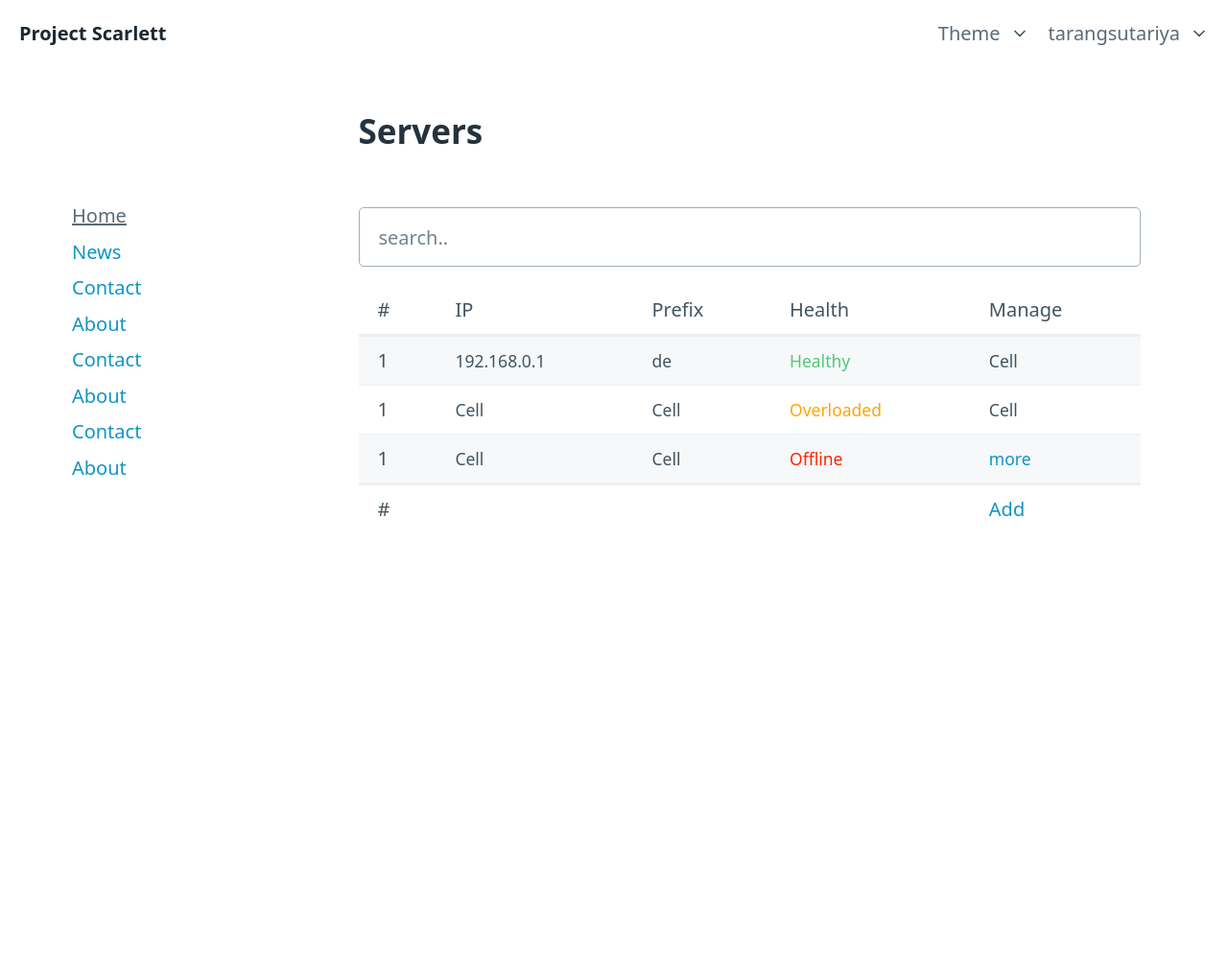
After one commit to tarangsutariya/project-scarlett, a Flask app: template src/blueprints/admin/settings/templates/server_settings.html in a window 1280 px wide. The commit adds this page. Shown: the top 1009 px of the page at 96% size. Run offline with Flask 2, Linux system fonts and the light colour scheme; the template is opened without the code that fills it, so the values that code supplies are empty.

Commit message:
add admin server settigns

```diff
--- a/requirements.txt
+++ b/requirements.txt
@@ -4,3 +4,4 @@ Flask-SQLAlchemy
 authlib
 PyGithub
 celery
+cloudflare
--- a/src/blueprints/admin/admin.py
+++ b/src/blueprints/admin/admin.py
@@ -7,12 +7,12 @@ from .dashboard_manage import admin_manage
 from github import Github
 from .admin_login_manager import admin_login_required
 from .models import admin_github_tokens,admin_token_orgs,admin_user
-
+from .settings.settings import admin_settings_bp
 
 
 admin_bp = Blueprint("admin",__name__,template_folder="templates",static_folder="static")
 admin_bp.register_blueprint(admin_manage,url_prefix="/manage")
-
+admin_bp.register_blueprint(admin_settings_bp,url_prefix="/settings")
 
 
 
--- /dev/null
+++ b/src/blueprints/admin/settings/templates/server_settings.html
@@ -0,0 +1,198 @@
+<!doctype html>
+<html lang="en">
+
+  <head>
+    <meta charset="utf-8">
+    <meta name="viewport" content="width=device-width, initial-scale=1">
+    <title>Dashboard</title>
+    <meta name="description" content="login to admin pannel.">
+
+
+
+
+    <!-- Pico.css -->
+    <link rel="stylesheet" href="https://unpkg.com/@picocss/pico@latest/css/pico.min.css">
+
+    <!-- Custom styles for this example -->
+    <link rel="stylesheet" href="./static/custom.css">
+
+
+
+
+
+<style>
+  @media(min-width : 640px){
+.uul {
+  list-style-type: none;
+  position: fixed;
+  width: 25%;
+
+  margin: 0;
+  padding: 0;
+  height: 100%;
+  overflow: auto;
+}
+
+#contentblock{
+  margin-left:25%;
+  padding:1px 16px;
+  height:1000px;
+}
+  }
+@media(max-width : 640px) {
+.uul{
+    float: left;
+  display: block;
+  color: #f2f2f2;
+  text-align: center;
+  padding: 14px 16px;
+  text-decoration: none;
+  font-size: 17px;
+
+}
+.lii{
+    display: inline;
+    margin: 2px;
+}
+
+#contentblock{
+
+  padding:1px 16px;
+  height:1000px;
+}
+
+
+ }
+</style>
+
+  </head>
+
+  <body>
+
+    <!-- Nav -->
+    <nav class="container-fluid">
+      <ul>
+        <li><a href="../" class="contrast" ><strong>Project Scarlett</strong></a></li>
+
+      </ul>
+      <ul>
+        <li>
+          <details role="list" dir="rtl">
+            <summary aria-haspopup="listbox" role="link" class="secondary">Theme</summary>
+            <ul role="listbox">
+              <li><a href="#" data-theme-switcher="auto">Auto</a></li>
+              <li><a href="#" data-theme-switcher="light">Light</a></li>
+              <li><a href="#" data-theme-switcher="dark">Dark</a></li>
+            </ul>
+
+          </details>
+        </li>
+
+        <li>
+            <details role="list" dir="rtl">
+              <summary aria-haspopup="listbox" role="link" class="secondary">tarangsutariya</summary>
+              <ul role="listbox">
+
+                <li><a href="./settings">Settings</a></li>
+                <li><a href="./logout">Log Out</a></li>
+
+              </ul>
+            </details>
+          </li>
+
+      </ul>
+    </nav><!-- ./ Nav -->
+
+    <!-- Main -->
+
+    <main class="container">
+        <ul class="uul">
+            <li class="lii"><a class="secondary" href="#home">Home</a></li>
+            <li class="lii"><a href="#news">News</a></li>
+            <li class="lii"><a href="#contact">Contact</a></li>
+            <li class="lii"><a href="#about">About</a></li>
+
+            <li class="lii"><a href="#contact">Contact</a></li>
+            <li class="lii"><a href="#about">About</a></li>
+            <li class="lii"><a href="#contact">Contact</a></li>
+            <li class="lii"><a href="#about">About</a></li>
+          </ul>
+
+          <div id="contentblock">
+
+            <!-- <div style="padding:1px 16px;height:1000px;"> -->
+            <h2 id="he">Servers</h2>
+            <input id="requestsearch"  onkeyup="request_search()" placeholder="search..">
+            <table role="grid">
+              <thead>
+                <tr>
+                  <th scope="col">#</th>
+                  <th scope="col">IP</th>
+                  <th scope="col">Prefix</th>
+                  <th scope="col">Health</th>
+
+                  <th scope="col">Manage</th>
+                </tr>
+              </thead>
+              <tbody>
+                <tr>
+                  <th scope="row">1</th>
+                  <td>192.168.0.1</td>
+                  <td>de</td>
+
+                  <td style="color: #50C878;">Healthy</td>
+                  <td>Cell</td>
+                </tr>
+                <tr>
+                  <th scope="row">1</th>
+                  <td>Cell</td>
+                  <td>Cell</td>
+                  <td style="color: orange;">Overloaded</td>
+                  <td>Cell</td>
+
+                </tr>
+                <tr>
+                  <th scope="row">1</th>
+                  <td>Cell</td>
+                  <td>Cell</td>
+
+                  <td style="color: #FF2400;">Offline</td>
+                  <td><a>more</a></td>
+                </tr>
+              </tbody>
+              <tfoot>
+                <tr>
+                  <th scope="col">#</th>
+                  <td scope="col"></td>
+                  <td scope="col"></td>
+
+                  <td scope="col"></td>
+                  <td scope="col"><a>Add</a></td>
+                </tr>
+              </tfoot>
+            </table>
+
+
+
+
+          </div>
+
+    </main><!-- ./ Main -->
+
+
+
+
+    <!-- Footer -->
+    <!-- <footer class="container-fluid">
+     Project-Scarlett
+    </footer> -->
+    <!-- ./ Footer -->
+
+
+
+    <!-- Minimal theme switcher -->
+    <script src="../static/js/minimal-theme-switcher.js"></script>
+
+  </body>
+
+</html>
--- a/src/blueprints/admin/templates/dashboard.html
+++ b/src/blueprints/admin/templates/dashboard.html
@@ -143,6 +143,7 @@ function set_todelete_token(tokenid,delete_token_name){
               <ul role="listbox">
 
                 <li><a href="./settings">Settings</a></li>
+
                 <li><a href="./logout">Log Out</a></li>
 
               </ul>
--- a/src/blueprints/deployement/models.py
+++ b/src/blueprints/deployement/models.py
@@ -10,5 +10,8 @@ class deployments(db.Model):
     deploy_path = db.Column(db.String)
     branch_name = db.Column(db.String)
     commit_hash = db.Column(db.String)
+    health = db.Column(db.String)
+    primary_domain = db.Column(db.String)
+    secondary_domain = db.Column(db.String)
     last_deployment = db.Column(db.String)
     last_deployment_status = db.Column(db.Strig)
```
Also changed, not shown: src/blueprints/admin/settings/settings.py (added, +9 -0 lines).
